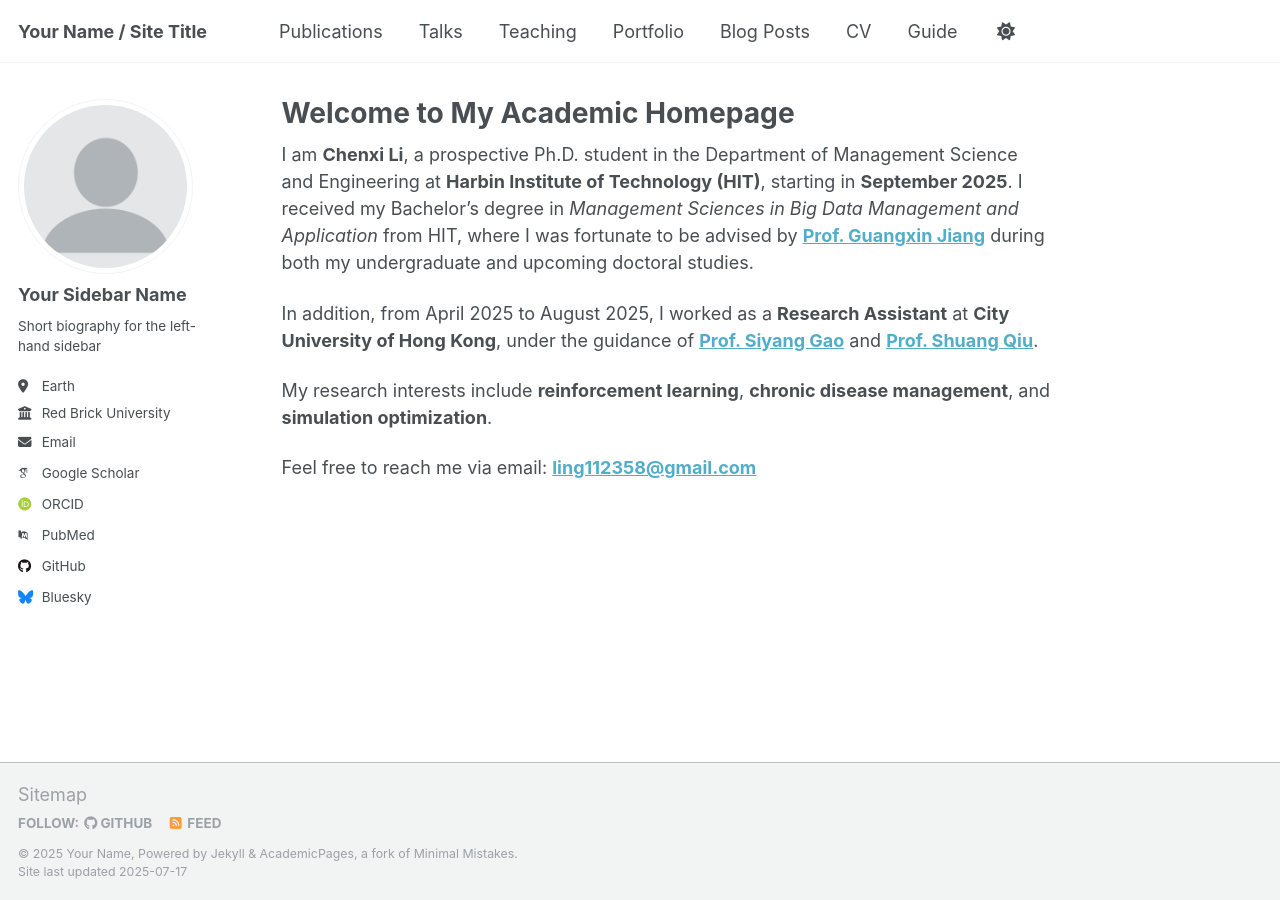
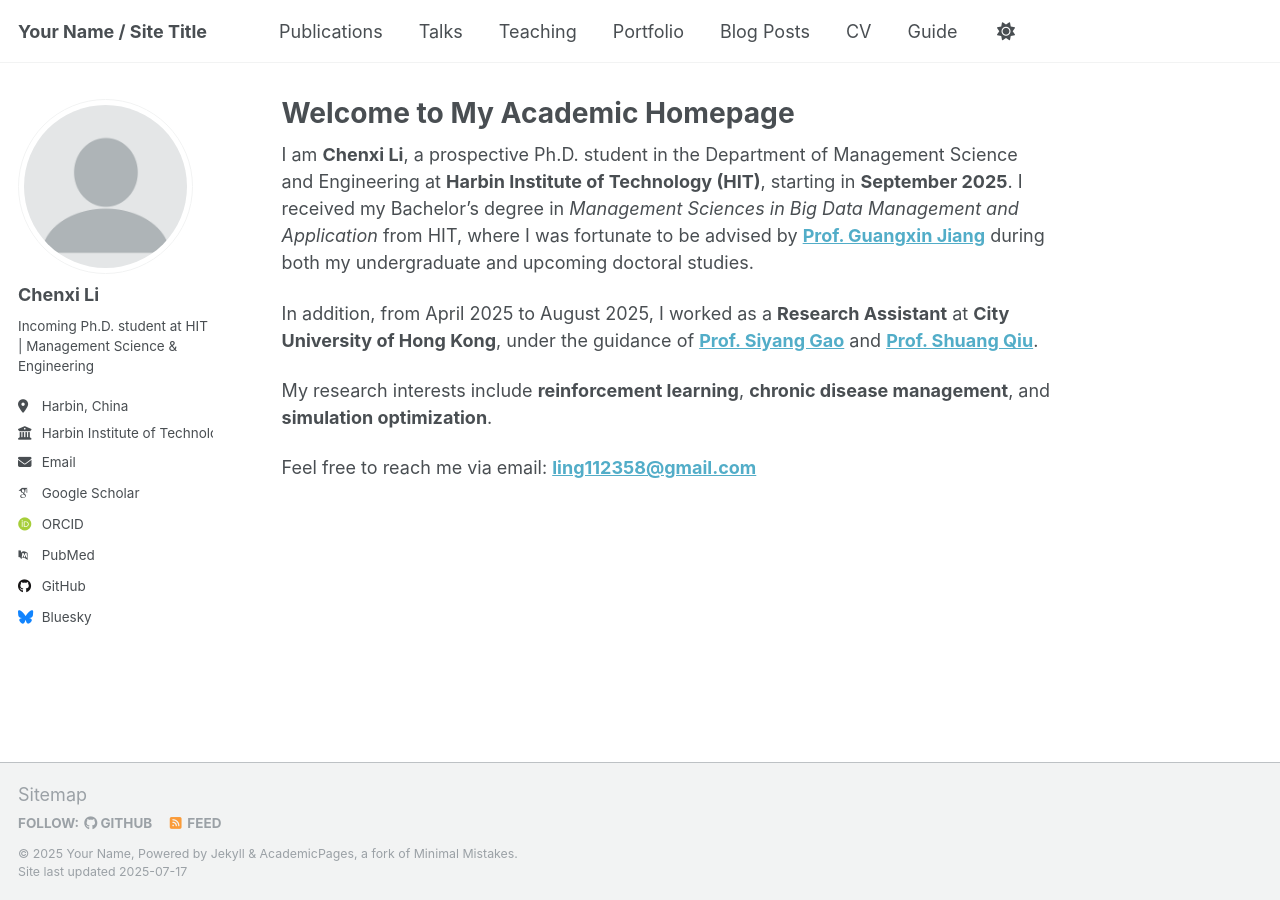
Before and after one commit to ling112211/ling112211.github.io, a Jekyll site: the page built from _pages/about.md, in a window 1280 px wide. Built offline with Jekyll 4.4.1, drawn with Linux system fonts in a browser that asks for light colours; some web fonts are replaced; a script that is not in the unit is left out.

Commit message:
Update _config.yml

```diff
--- a/_config.yml
+++ b/_config.yml
@@ -23,18 +23,17 @@ repository               : "academicpages/academicpages.github.io"
 author:
   # Biographic information
   avatar           : "profile.png"
-  name             : "Your Sidebar Name"
-  pronouns         : # example: "she/her"
-  bio              : "Short biography for the left-hand sidebar"
-  location         : "Earth"
-  employer         : "Red Brick University"
-  uri              : # URL
-  email            : "none@example.org"
+  name             : "Chenxi Li"
+  #pronouns         : # example: "she/her"
+  bio              : "Incoming Ph.D. student at HIT | Management Science & Engineering"
+  location         : "Harbin, China"
+  employer         : "Harbin Institute of Technology"
+  email            : "ling112358@gmail.com"
 
   # Academic websites
   academia         : # URL
   arxiv            : # URL - Update with the correct link to your profile
-  googlescholar    : "https://scholar.google.com/citations?user=PS_CX0AAAAAJ"
+  googlescholar    : "https://scholar.google.com/citations?user=CLTKwt4AAAAJ&hl=zh-CN"
   impactstory      : # URL
   orcid            : "http://orcid.org/yourorcidurl"
   semantic         : # URL
```
